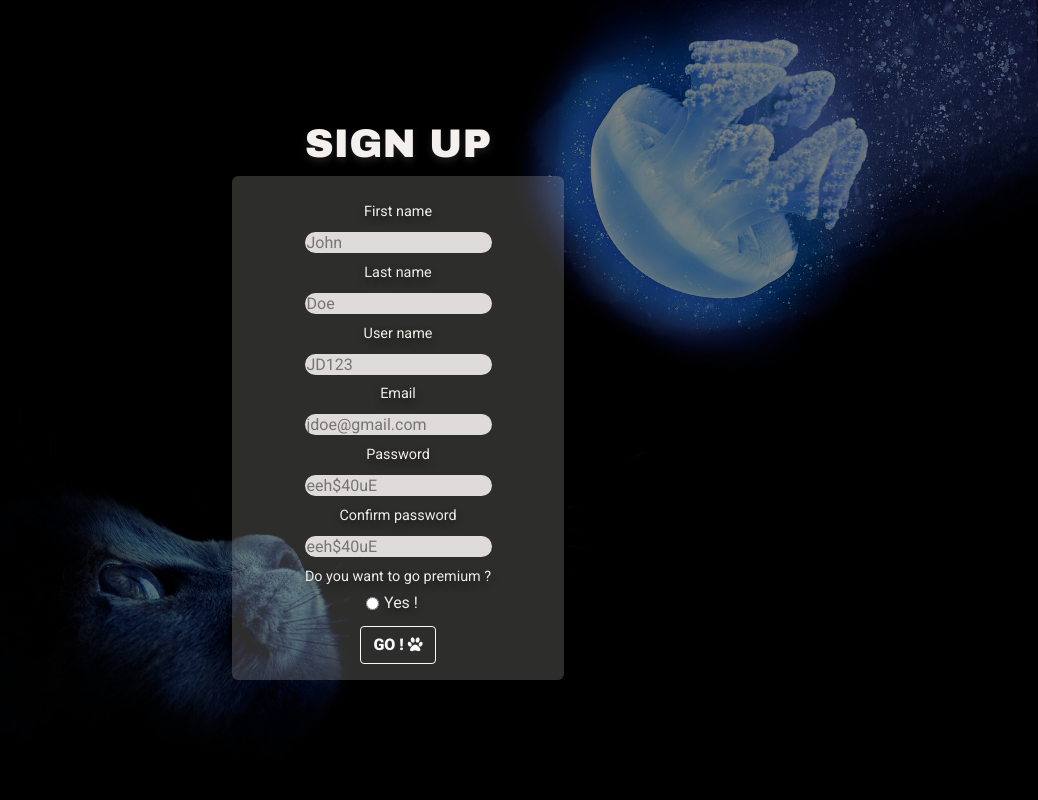
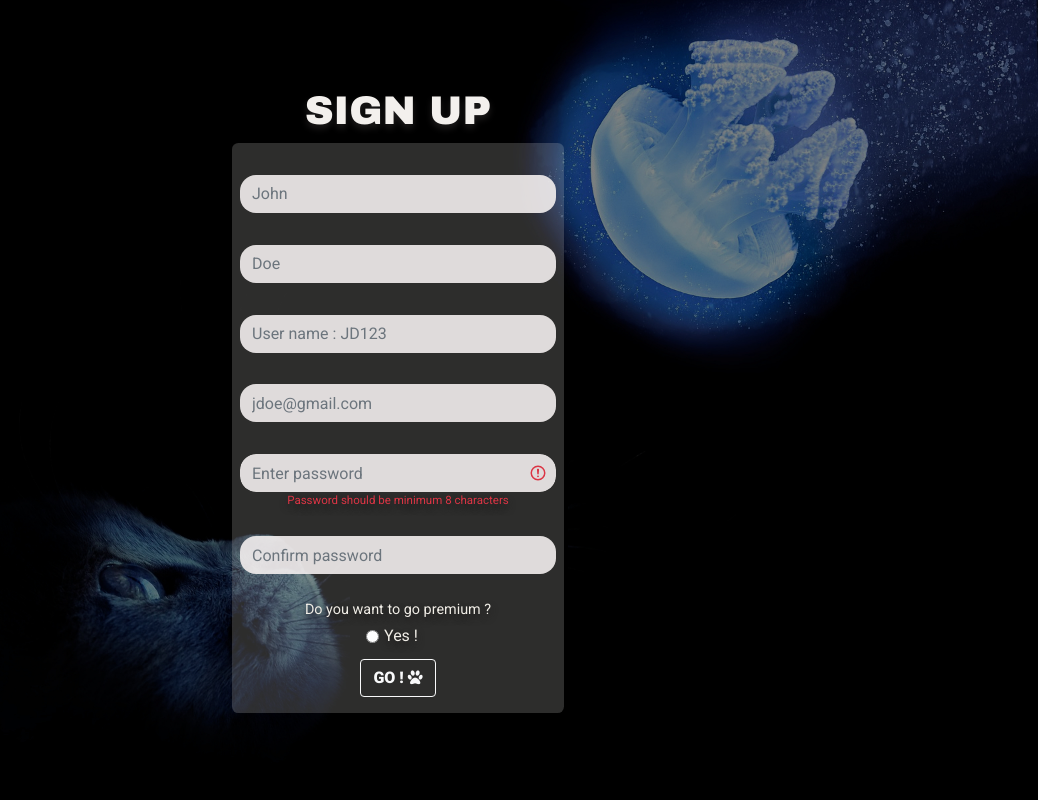
Before and after one commit to Mathieuherbos/Getflix, a PHP site: page /signup.php in a window 1280 px wide. Shown: the whole page, without its empty margins (242-1280 px from the left). Run offline with PHP 8.4, Linux system fonts and the light colour scheme; some libraries are stand-ins or nearby versions.

Commit message:
update and validation on signup page

```diff
--- a/signup.php
+++ b/signup.php
@@ -13,6 +13,9 @@ include_once 'db.php';
     <link href="https://fonts.googleapis.com/css2?family=Archivo+Black&family=Roboto:wght@300;400;900&display=swap" rel="stylesheet">
     <link href="https://stackpath.bootstrapcdn.com/font-awesome/4.7.0/css/font-awesome.min.css" rel="stylesheet" integrity="sha384-wvfXpqpZZVQGK6TAh5PVlGOfQNHSoD2xbE+QkPxCAFlNEevoEH3Sl0sibVcOQVnN" crossorigin="anonymous">
     <link rel="stylesheet" href="https://cdnjs.cloudflare.com/ajax/libs/animate.css/4.0.0/animate.min.css"/>
+
+
+
 </head>
 <body>
 
@@ -23,31 +26,34 @@ include_once 'db.php';
                         <div class="col-xl-4 col-lg-5 col-md-6 col-sm-10 mx-auto text-center form p-4">
                             <h1 class="title">SIGN UP</h1>
                             <div class="px-2 signupform">
-                            <form action="signup_db.php" method="post">
-                                    <div class="usernameSi">
-                                        <p>First name</p>
+                            <form action="signup_db.php" method="post" class="needs-validation" novalidate="">
+                                    <div class="form-group usernameSi">
+                                        <input class="form-control" type="text" name="firstName" placeholder="John" required>
                                     </div>
-                                <input type="text" name="firstName" placeholder="John" required>
-                                    <div class="usernameSi">
-                                        <p>Last name</p>
+                                    <div class=" form-group usernameSi">
+                                        <input class="form-control"type="text" name="lastName" placeholder="Doe" required>
                                     </div>
-                                <input type="text" name="lastName" placeholder="Doe" required>
-                                    <div class="passwordSi">
-                                        <p>User name</p>
+
+                                    <div class="form-group passwordSi">
+                                        <input class="form-control" type="text" name="user" placeholder="User name : JD123" required>
+
                                     </div>
-                                <input type="text" name="user" placeholder="JD123" required>
-                                <div class="usernameSi">
-                                        <p>Email</p>
+                                <div class="form-group usernameSi">
+                                    <input class="form-control" type="text" name="email" placeholder="jdoe@gmail.com" required>
                                     </div>
-                                <input type="text" name="email" placeholder="jdoe@gmail.com" required>
-                                <div class="usernameSi">
-                                        <p>Password</p>
+
+
+                                <div class="form-group was-validated usernameSi">
+                                    <input id="pw" class="form-control" type="password" name="pw" placeholder="Enter password" required pattern=".{8,}" required title="8 characters minimum">
+                                    <div class="valid-feedback">Valid</div>
+                                    <div class="invalid-feedback">Password should be minimum 8 characters</div>
+                                </div>
+
+                                    <div class="passwordSi form-group">
+                                        <input id="confirm_pw" class="form-control" type="password" name="confirm_pw" placeholder="Confirm password" required oninput='confirm_pw.setCustomValidity(confirm_pw.value != pw.value ? "Passwords do not match." : "")'>
+
                                     </div>
-                                <input type="password" name="pw" placeholder="eeh$40uE" required>
-                                    <div class="passwordSi">
-                                        <p>Confirm password</p>
-                                    </div>
-                                <input type="password" name="confirm_pw" placeholder="eeh$40uE" required>
+
                                 <div class="usernameSi">
                                     <p>Do you want to go premium ?</p>
                                 </div>
@@ -59,7 +65,7 @@ include_once 'db.php';
                                     </label>
                                 </div>
                                 <br>
-                                <button type="submit" name="submit" class="btn btn-outline-light gobtn"><b>GO ! <i class="fa fa-paw animate__animated animate__fadeIn" aria-hidden="true"></i></b></button>
+                                <button type="submit" name="submit" class="btn btn-outline-light gobtn" id="submit"><b>GO ! <i class="fa fa-paw animate__animated animate__fadeIn" aria-hidden="true"></i></b></button>
                             </form>
                             </div>
                         </div>
@@ -69,7 +75,19 @@ include_once 'db.php';
         </section>
 
 
+        <!--SCRIPTS-->
 
+        <script>
+
+            function check_pass() {
+                if (document.getElementById('pw').value ==
+                        document.getElementById('confirm_pw').value) {
+                    document.getElementById('submit').disabled = false;
+                } else {
+                    document.getElementById('submit').disabled = true;
+                }
+            }
+        </script>
 
 </body>
 
--- a/style.css
+++ b/style.css
@@ -143,3 +143,19 @@ h3 {
   text-align: center;
   margin: 2rem;
 }
+
+/* Password validation */
+
+.pd-password-valid {
+  color: green;
+
+}
+
+.pd-password-invalid{
+  color:red;
+}
+      .pd-password-invalid:before {
+       position: relative;
+       left: -5px;
+       content: "x";
+      }
```
Also changed, not shown: signup_db.php (+10 -6 lines).
